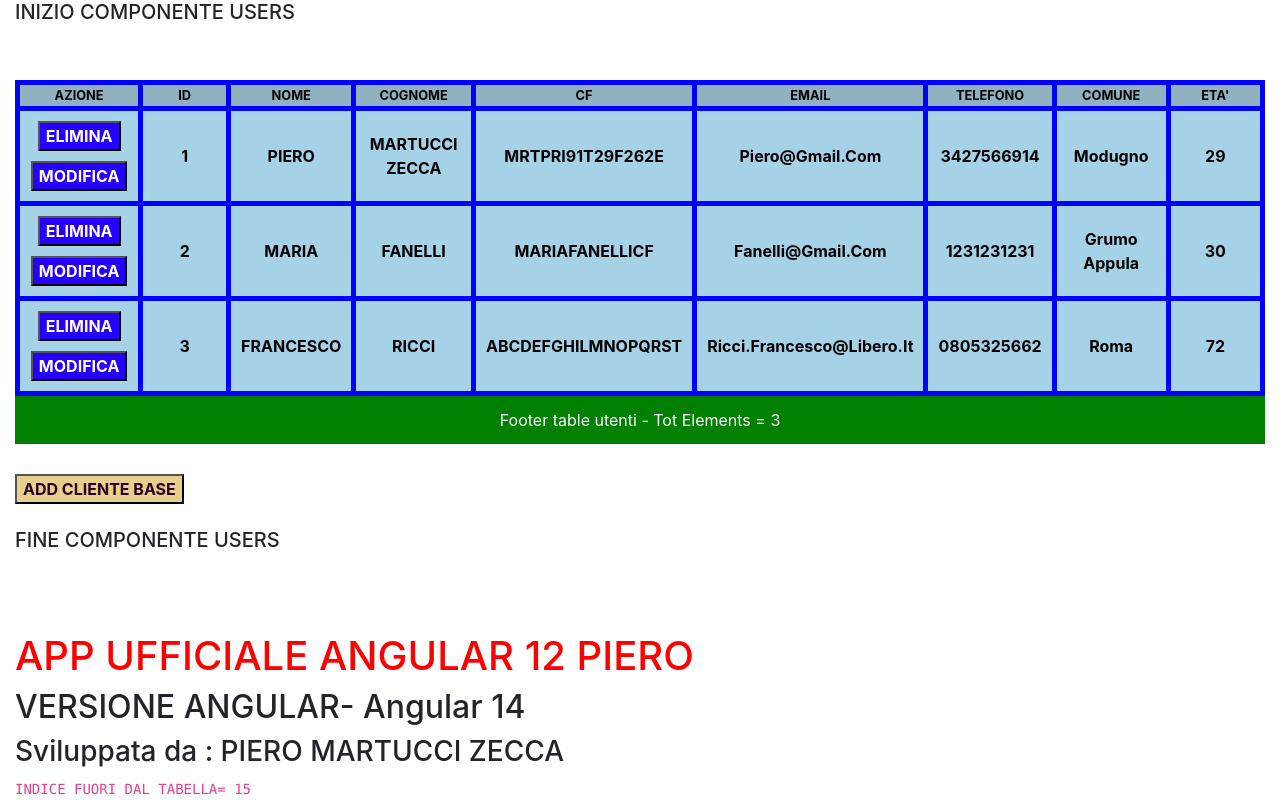
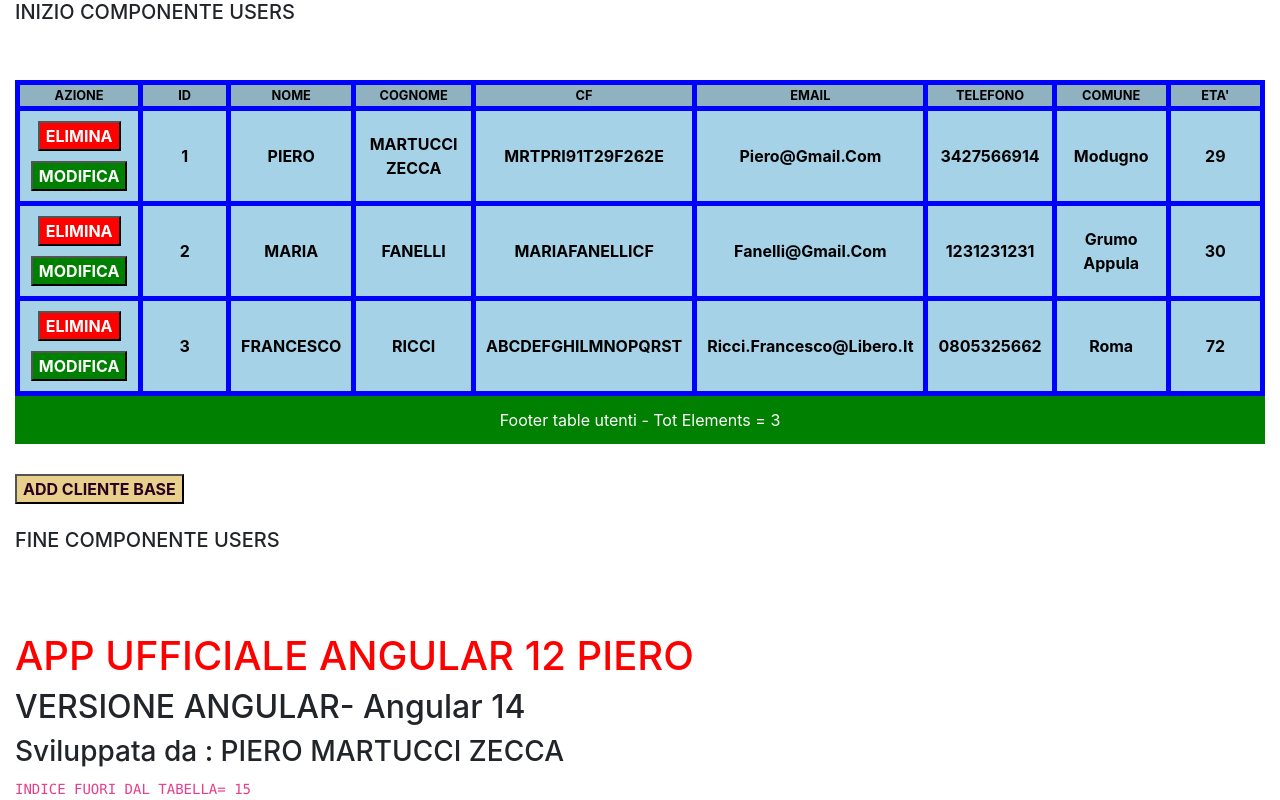
Before and after one commit to pieromz/angular-ivy-khm2eu, an Angular app: page / in a window 1280 px wide. Shown: the top 800 px of the page. Built offline with nearby package versions, Linux system fonts and the light colour scheme.

Commit message:
5 files modified, 3 added, 3 deleted

```diff
--- a/src/app/app.html
+++ b/src/app/app.html
@@ -1 +1 @@
-<hello versioneAngular="{{ vAngular }}"></hello>
+<main-app versioneAngular="{{ vAngular }}"></main-app>
--- a/src/app/app.module.ts
+++ b/src/app/app.module.ts
@@ -7,7 +7,7 @@
 
 //COMPONENTI
 import { AppComponent } from './app.component';
-import { HelloComponent } from './hello.component';
+import { MainComponent } from './main.component';
 import { TabellaComponent } from './component/tabella';
 import { AlertComponent } from './component/alert';
 import { FormComponent } from './component/form';
@@ -19,13 +19,12 @@
 import { DatePipe } from '@angular/common';
 import { UserService } from './component/services/user.service';
 
-
 @NgModule({
   imports: [BrowserModule, NgbModule, CommonModule],
   declarations: [
     //INSERIAMO I COMPONENTI CHE CREAMO TUTTI QUI DENTRO
     AppComponent,
-    HelloComponent,
+    MainComponent,
     TabellaComponent,
     AlertComponent,
     FormComponent,
--- a/src/app/component/user-detail/user-detail.component.html
+++ b/src/app/component/user-detail/user-detail.component.html
@@ -1,5 +1,8 @@
 <div *ngIf="utenteSelezionato">
-  <h1>dettaglio utente</h1>
+  <h1>
+    UTENTE (ID {{ utenteForm.id }}) - {{ utenteForm.nome }} -
+    {{ utenteForm.cognome }}
+  </h1>
 
   <form>
     <div class="form-group">
@@ -39,7 +42,7 @@
 
     <div class="form-group">
       <label for="etaUtente">Età:</label>
-      <input name="etaUtente" id="etaUtente" type="text" />
+      <input name="etaUtente" id="etaUtente" type="number" />
     </div>
 
     <div class="form-group">
@@ -48,6 +51,8 @@
   </form>
 
   <div class="form-group">
-  <button class="cancellaFormUtente" (click)="annullaModificaUtente()">ANNULLA</button>
+    <button class="cancellaFormUtente" (click)="annullaModificaUtente()">
+      ANNULLA
+    </button>
   </div>
 </div>
--- a/src/app/component/user-detail/user-detail.component.ts
+++ b/src/app/component/user-detail/user-detail.component.ts
@@ -1,4 +1,5 @@
 import { Component, Input, OnInit } from '@angular/core';
+import { User } from '../model/user';
 
 @Component({
   selector: 'app-user-detail',
@@ -7,6 +8,8 @@
 })
 export class UserDetailComponent implements OnInit {
   @Input('user-selected') utenteSelezionato: boolean | undefined;
+  @Input('utente-da-modificare') utenteForm: User | undefined;
+
   constructor() {}
 
   ngOnInit() {}
--- a/src/app/component/user/user.component.css
+++ b/src/app/component/user/user.component.css
@@ -14,14 +14,14 @@
 }
 
 .buttonEliminaUtente {
-  background: rgb(38, 0, 255);
+  background: red;
   color: white;
   font-weight: bold;
   cursor: pointer;
 }
 
 .buttonModificaUtente {
-  background: rgb(38, 0, 255);
+  background: green;
   color: white;
   font-weight: bold;
   margin-top: 10px;
--- a/src/app/hello.component.ts
+++ b/src/app/main.component.ts
@@ -1,15 +1,17 @@
 import { Component, EventEmitter, Input, Output } from '@angular/core';
+import { User } from './component/model/user';
 import { GlobalConstants } from './global/constants';
 
 @Component({
-  selector: 'hello',
-  templateUrl: './title.html',
-  styleUrls: ['./title.css'],
+  selector: 'main-app',
+  templateUrl: './main.html',
+  styleUrls: ['./main.css'],
 })
-export class HelloComponent {
+export class MainComponent {
   @Input() versioneAngular: string;
 
   public utenteSelezionato: boolean = false;
+  public utenteDaModificare: User;
 
   nome: string;
   cognome: string;
@@ -24,8 +26,9 @@
     this.cognome = 'MARTUCCI ZECCA';
   }
 
-  modificaUtenteDaComponenteFiglio(oggettoPerEmit: any): void {
+  modificaUtenteDaComponenteFiglio(oggettoPerEmit: User): void {
     if (oggettoPerEmit.id > 0) {
+      this.utenteDaModificare = oggettoPerEmit;
       this.utenteSelezionato = true;
     }
   }
--- a/src/app/title.html
+++ b/src/app/main.html
@@ -3,7 +3,7 @@
     <app-users [user-selected]="utenteSelezionato" (onUpdateUser)="modificaUtenteDaComponenteFiglio($event)"></app-users>
   </div>
   <div class="detailUserDiv">
-    <app-user-detail  [user-selected]="utenteSelezionato"></app-user-detail>
+    <app-user-detail  [user-selected]="utenteSelezionato" [utente-da-modificare]="utenteDaModificare"></app-user-detail>
   </div>
 </div>
 
```
Also changed, not shown: src/app/main.css (renamed from src/app/title.css).
